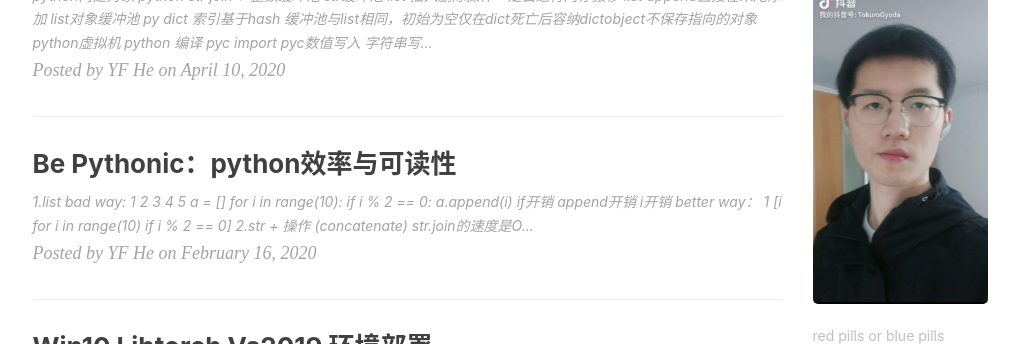
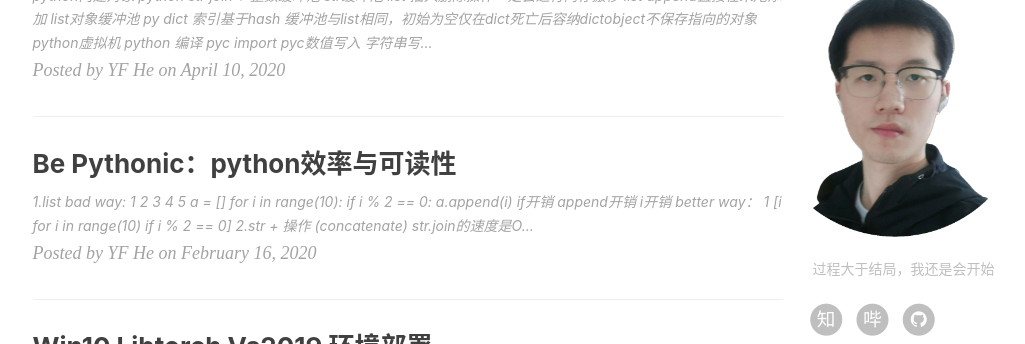
Before and after one commit to hateusername/hyf.github.io, a Jekyll site: the page built from index.html, in a window 1280 px wide and 900 px high, scrolled down 528 px, cut to the strip 0-344 px from the top of the window. Shown: the whole strip, without its empty margins (135-1160 px from the left). Built offline with Jekyll 4.4.1, drawn with Linux system fonts in a browser that asks for light colours; nearby versions of some CDN libraries; the list of posts is cut into pages by our own code; comment, search, counter and statistics services are not loaded.

Commit message:
avatar and description changes

```diff
--- a/_config.yml
+++ b/_config.yml
@@ -79,8 +79,8 @@
 
 # Sidebar settings
 sidebar: true                           # whether or not using Sidebar.
-sidebar-about-description: "red pills or blue pills"
-sidebar-avatar: /img/hyfc.jpg      # use absolute URL, seeing it's used in both `/` and `/about/`
+sidebar-about-description: "过程大于结局，我还是会开始"
+sidebar-avatar: /img/hyfc.PNG      # use absolute URL, seeing it's used in both `/` and `/about/`
 
 
 
```
Also changed, not shown: img/hyfc.PNG (added), img/hyfc.jpg (deleted).
